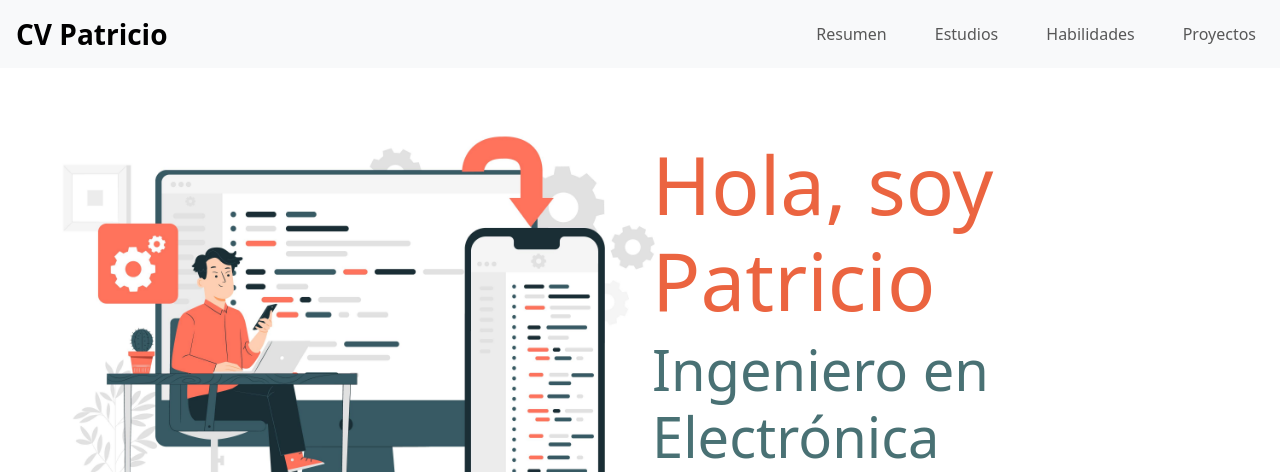
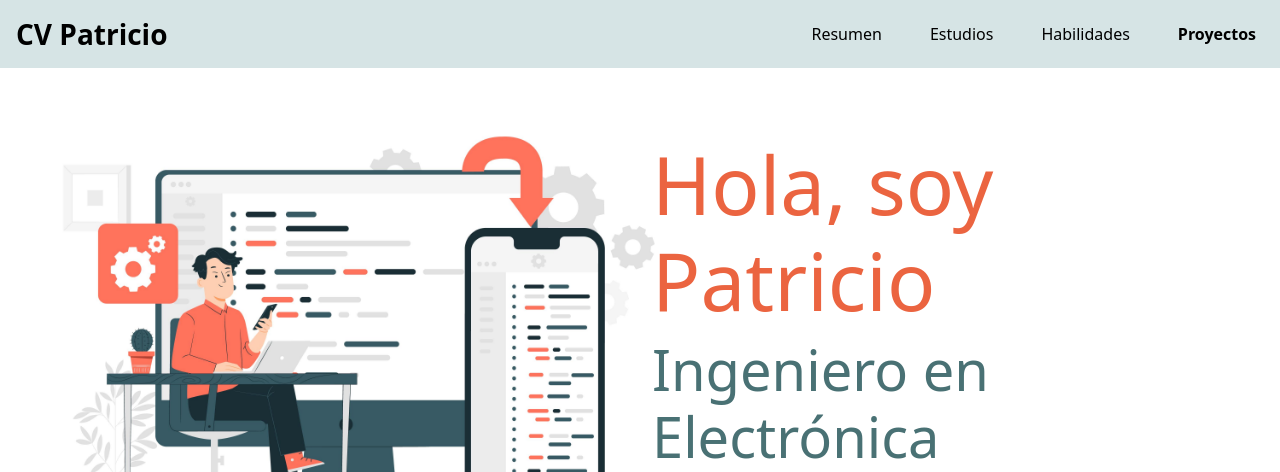
Before and after one commit to MatGimenez/CV_PG.github.io, a plain HTML site: page index.html in a window 1280 px wide. Shown: the top 472 px of the page. Drawn offline with nearby package versions, Linux system fonts and the light colour scheme.

Commit message:
modificacion de color en  navbar

```diff
--- a/assets/css/styles.css
+++ b/assets/css/styles.css
@@ -7,6 +7,10 @@
     flex-direction: row;
     justify-content: space-evenly;
     align-items: center;
+}
+nav{
+    background-color:#D6E4E5;
+
 }
 .encabezado img{
     width: 40rem;
--- a/index.html
+++ b/index.html
@@ -10,7 +10,7 @@
 </head>
 <body>
     <header>
-        <nav class="navbar navbar-expand-lg bg-body-tertiary">
+        <nav class="navbar navbar-expand-lg" data-bs-theme="light">
                 <a class="navbar-brand px-3 fs-3 fw-semibold" href="#">CV Patricio</a>
                 <button class="navbar-toggler" type="button" data-bs-toggle="collapse" data-bs-target="#navbarNav" aria-controls="navbarNav" aria-expanded="false" aria-label="Toggle navigation">
                     <span class="navbar-toggler-icon"></span>
@@ -18,16 +18,16 @@
                 <div class="collapse navbar-collapse" id="navbarNav">
                     <ul class="navbar-nav ms-auto">
                         <li class="nav-item px-3">
-                        <a class="nav-link" aria-current="page" href="#resumen">Resumen</a>
+                        <a class="nav-link active" aria-current="page" href="#resumen">Resumen</a>
                     </li>
                     <li class="nav-item px-3">
-                        <a class="nav-link" href="#estudios">Estudios</a>
+                        <a class="nav-link active" href="#estudios">Estudios</a>
                     </li>
                     <li class="nav-item px-3">
-                        <a class="nav-link" href="#habilidades">Habilidades</a>
+                        <a class="nav-link active" href="#habilidades">Habilidades</a>
                     </li>
                     <li class="nav-item px-3">
-                        <a class="nav-link" href="#proyectos">Proyectos</a>
+                        <a class="nav-link active fw-semibold" href="#proyectos">Proyectos</a>
                     </li>
                 </ul>
             </div>
```
